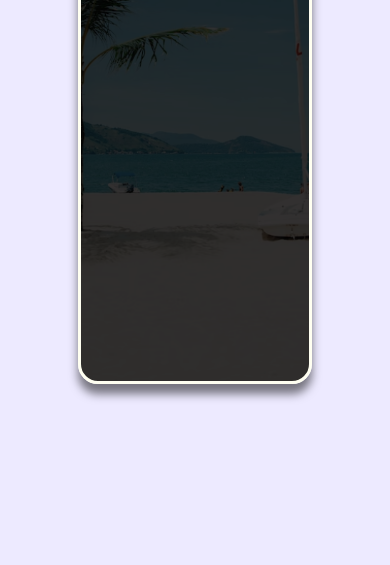
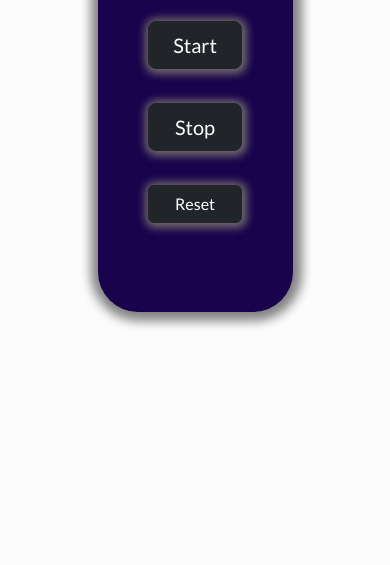
Before and after one commit to abhishek8756/Stopwatch, a plain HTML site: page index.html in a window 390 px wide. Shown: the part 279-844 px from the top of the page. Drawn offline with nearby package versions, Linux system fonts and the light colour scheme; files whose address does not match are found by name.

Commit message:
style.css

```diff
--- a/style.css
+++ b/style.css
@@ -1,74 +1,48 @@
-/* Google fonts to display the font family */
-@import url('https://fonts.googleapis.com/css2?family=Courier+Prime:ital@1&family=Noto+Sans:wght@300&family=Pangolin&family=Roboto+Mono&display=swap');
+@import url('https://fonts.googleapis.com/css2?family=Lato&display=swap');
 
-/* Background color of the web page */
-body{
-    background-color: #edeaff;
+body {
+    background-color: rgba(249, 248, 251, 0.327) !important;
+
 }
 
-*{
-    padding: 0;
-    margin: -12px;
+/* stopwatch container */
+
+.container {
+    background-color: rgb(24, 3, 76);
+    width: 50% !important;
+    margin-top: 20vh;
+    height: 50vh;
+    font-size: 10vw;
+    font-family: 'Lato', sans-serif;
+    border-radius: 40px;
+    box-shadow: 1px 1px 11px 8px grey;
 }
 
+/* stopwatch-buttons */
 
-#name{
-    text-align: center;
-    margin: 30px auto;
-    font-size: 5rem;
-    letter-spacing: 5px;
-    font-family: monospace;
-    font-weight: bold;
+.buttons {
+    font-family: 'Lato', sans-serif;
 }
 
-/* Styling of the container which contains the Stopwatch */
-.container{
-    height: 60vh;
-    width: 60vw;
-    position: absolute; /* position of the container */
-    top: 15%;
-    left: 20%;
-    margin-top: 30px;
-    border: 3px solid #fffff1;
-    padding: 5px auto;
-    border-radius: 20px;
-    background: linear-gradient(rgba(0,0,0,0.8), rgba(0,0,0,0.8)), url("C:/Users/hp/Desktop/HTML/stopwatch/image/background.png"); /* An image is set alongwith the linear gradient */
-    background-size: cover; /* background image will be set as cover */
-    background-position: center; /* position of the background image */
-    text-align: center;
-    box-shadow: 0 10px 10px rgba(0,0,0,0.5);
+.buttons button {
+    box-shadow: 1px 1px 8px 4px rgb(112, 106, 106);
 }
 
-/* This styling is for the timer */
-.container h1{
-    font-family: 'Roboto Mono', monospace;
-    color: #fff;
-    font-size: 5rem;
-    font-weight: 300;
-    margin: 100px auto;
+/* media-query for less than equal 830 px */
+@media screen and (max-width:830px) {
+    .count-down {
+        position: relative;
+        top: 3vh;
+    }
+
+    .buttons {
+        position: relative;
+        top: 2vh;
+        flex-direction: column;
+    }
+
+    .btn {
+        margin-bottom: 4vh;
+
+    }
 }
-
-/* Styling for the various buttons */
-.buttons{
-    display: flex;
-    align-items: center;
-    justify-content: center;
-}
-
-/* Setting the width and margin of the buttons */
-.buttons img{
-    width: 60px;
-    cursor: pointer;
-    margin: 0 20px;
-}
-
-/* On hover box-shadow will appear */
-.buttons img:hover{
-    box-shadow: 0 0 10px rgba(255, 255, 255, 0.8);
-    border-radius: 50%;
-}
-
-/* Increasing the width of Play button to differentiate it with others */
-.buttons img:nth-child(2){
-    width: 80px;
-}
```
